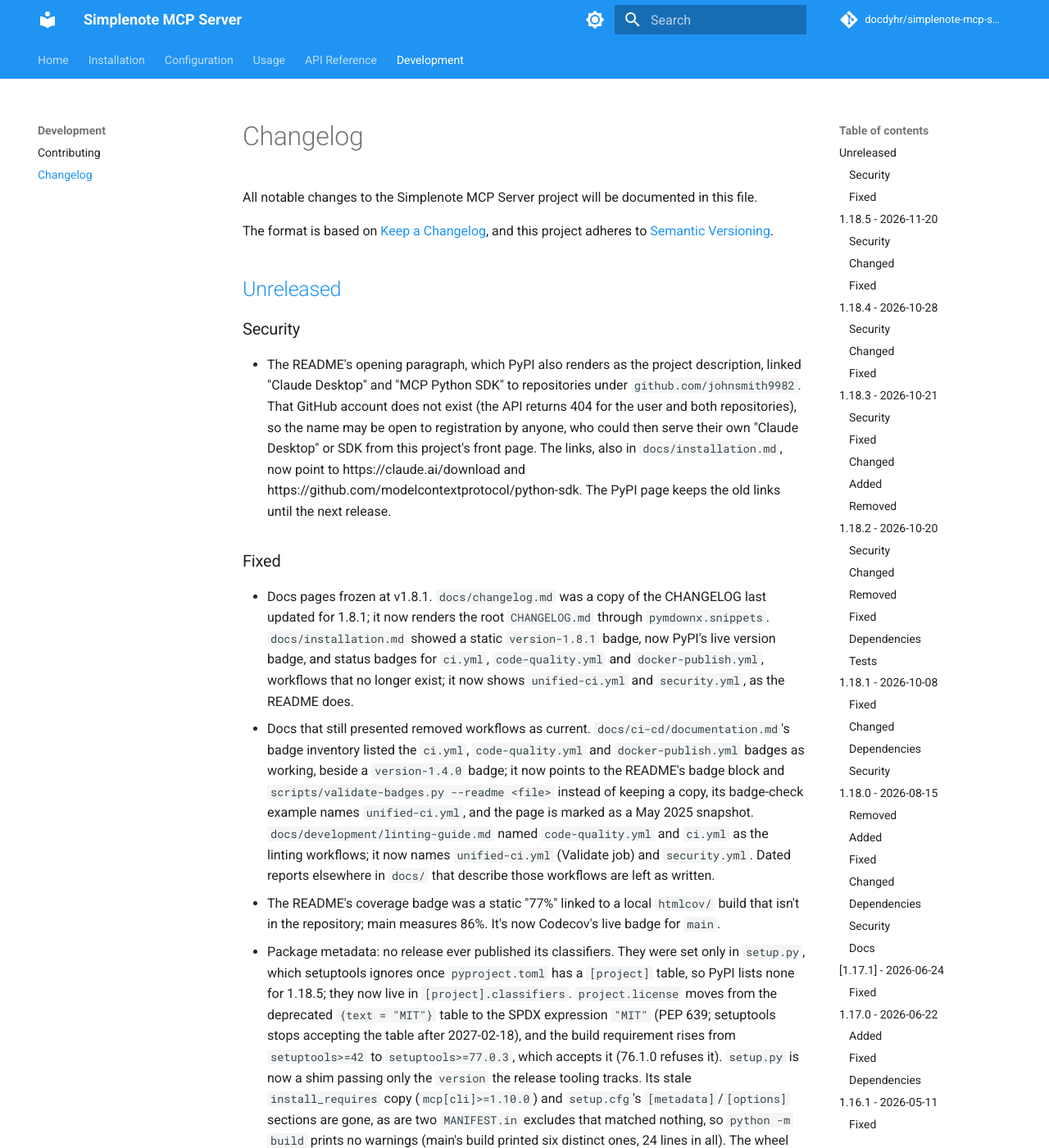
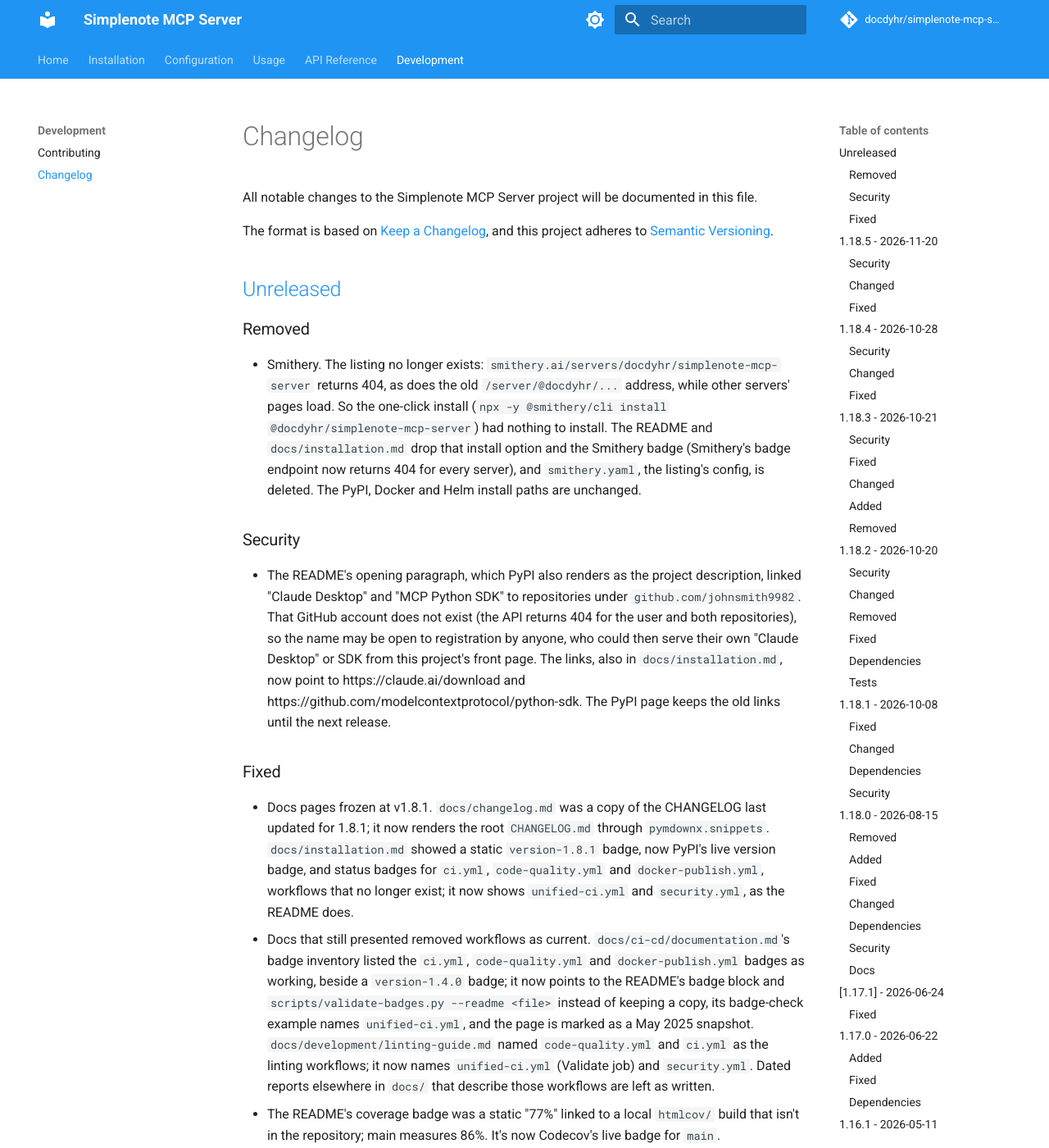
Before and after one commit to docdyhr/simplenote-mcp-server, an MkDocs documentation site: the page built from docs/changelog.md, in a window 1280 px wide and 1400 px high. Shown: the whole window at 82% size. Built offline with MkDocs 1.6.1 and Material for MkDocs 9.7.7, drawn with Linux system fonts in a browser that asks for light colours; comment, search, counter and statistics services are not loaded; some of the changed text lies outside the part shown.

Commit message:
chore: drop the defunct Smithery listing; classify the package as Production/Stable (#1076)
* chore: drop the defunct Smithery listing

smithery.ai/servers/docdyhr/simplenote-mcp-server returns 404, as does
the old /server/@docdyhr/... address, while other servers' pages load,
so the listing is gone and the README's one-click install had nothing
to install. Smithery's badge endpoint now returns 404 for every server.
Remove the badge and the install option from README.md and
docs/installation.md (renumbering the remaining options), and delete
smithery.yaml, the listing's config, which nothing else reads.

Co-Authored-By: Claude Opus 5.5 <noreply@anthropic.com>

* fix(packaging): classify the package as Production/Stable and typed

The classifiers #1075 moved into [project] (none has reached PyPI yet)
kept setup.py's "Development Status :: 3 - Alpha". The project has
followed semver 1.x since 1.0.0 (2025-04-10, 24 releases), and its
README calls the Helm chart production-ready and the Docker latest tag
the stable release, so use "5 - Production/Stable". Add
"Typing :: Typed": the wheel ships the PEP 561 py.typed marker. All 8
classifiers check out against trove-classifiers 2026.9.21.13 (PyPI
rejects unknown ones at upload). Also restore the space in
"classifiers = [".

Co-Authored-By: Claude Opus 5.5 <noreply@anthropic.com>

---------

Co-authored-by: Claude Opus 5.5 <noreply@anthropic.com>

```diff
--- a/CHANGELOG.md
+++ b/CHANGELOG.md
@@ -6,6 +6,16 @@ The format is based on [Keep a Changelog](https://keepachangelog.com/en/1.0.0/),
 and this project adheres to [Semantic Versioning](https://semver.org/spec/v2.0.0.html).
 
 ## [Unreleased]
+
+### Removed
+
+- Smithery. The listing no longer exists: `smithery.ai/servers/docdyhr/simplenote-mcp-server`
+  returns 404, as does the old `/server/@docdyhr/...` address, while other servers' pages load.
+  So the one-click install (`npx -y @smithery/cli install @docdyhr/simplenote-mcp-server`) had
+  nothing to install. The README and `docs/installation.md` drop that install option and the
+  Smithery badge (Smithery's badge endpoint now returns 404 for every server), and
+  `smithery.yaml`, the listing's config, is deleted. The PyPI, Docker and Helm install paths are
+  unchanged.
 
 ### Security
 
@@ -36,7 +46,11 @@ and this project adheres to [Semantic Versioning](https://semver.org/spec/v2.0.0
   the repository; main measures 86%. It's now Codecov's live badge for `main`.
 - Package metadata: no release ever published its classifiers. They were set only in `setup.py`,
   which setuptools ignores once `pyproject.toml` has a `[project]` table, so PyPI lists none for
-  1.18.5; they now live in `[project].classifiers`. `project.license` moves from the deprecated
+  1.18.5; they now live in `[project].classifiers`. That list says
+  `Development Status :: 5 - Production/Stable`, where the `setup.py` copy said `3 - Alpha`: the
+  1.x line has followed semver since 1.0.0 (2025-04), and the README calls the Helm chart
+  production-ready. It also adds `Typing :: Typed` for the `py.typed` marker the wheel ships.
+  `project.license` moves from the deprecated
   `{text = "MIT"}` table to the SPDX expression `"MIT"` (PEP 639; setuptools stops accepting the
   table after 2027-02-18), and the build requirement rises from `setuptools>=42` to
   `setuptools>=77.0.3`, which accepts it (76.1.0 refuses it). `setup.py` is now a shim passing
--- a/pyproject.toml
+++ b/pyproject.toml
@@ -6,7 +6,7 @@ readme = "README.md"
 requires-python = ">=3.10"
 dependencies = [ "mcp[cli]>=2.0.0,<3.0.0", "simplenote>=2.1.4,<3.0.0", "requests>=2.33.0,<3.0.0", "starlette>=0.49.1,<2.0.0", "uvicorn>=0.44.0,<1.0.0", "urllib3>=2.6.3,<3.0.0", "aiohttp>=3.9.0,<4.0.0", "python-dateutil>=2.8.0,<4.0.0", "cryptography>=44.0.0,<51.0.0", "keyring>=24.0.0,<26.0.0",]
 license = "MIT"
-classifiers =[ "Development Status :: 3 - Alpha", "Intended Audience :: End Users/Desktop", "Programming Language :: Python :: 3", "Programming Language :: Python :: 3.10", "Programming Language :: Python :: 3.11", "Programming Language :: Python :: 3.12", "Programming Language :: Python :: 3.13",]
+classifiers = [ "Development Status :: 5 - Production/Stable", "Intended Audience :: End Users/Desktop", "Programming Language :: Python :: 3", "Programming Language :: Python :: 3.10", "Programming Language :: Python :: 3.11", "Programming Language :: Python :: 3.12", "Programming Language :: Python :: 3.13", "Typing :: Typed",]
 [[project.authors]]
 name = "Thomas Juul Dyhr"
 email = "docdyhr@me.com"
```
Also changed, not shown: README.md (+1 -12 lines), docs/installation.md (+1 -12 lines), smithery.yaml (deleted, +0 -72 lines).
